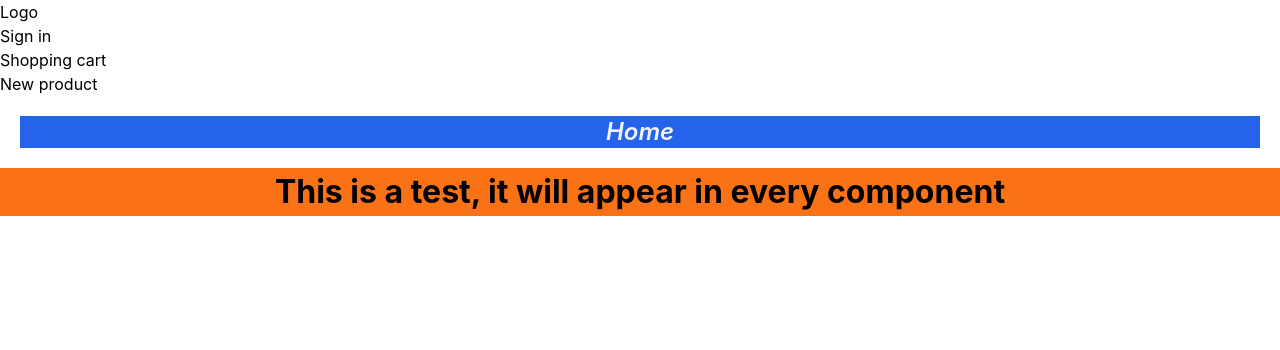
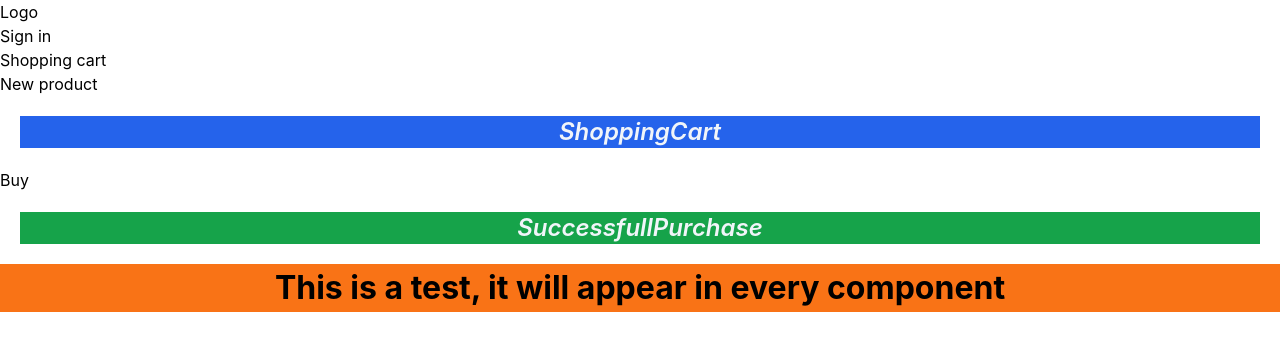
Before and after one commit to LuisAlbertoATOS/OnlineStore-React, a React (Create React App) app in the folder online-store/: page /shopping-cart/successfull-purchase in a window 1280 px wide. Shown: the top 350 px of the page. Built offline with nearby package versions, Linux system fonts and the light colour scheme.

Commit message:
Add missing routes

```diff
--- a/online-store/src/App.js
+++ b/online-store/src/App.js
@@ -4,9 +4,17 @@ import { Route, Routes, Link } from 'react-router-dom';
 import Home from './components/Home/Home';
 import SignInForm from './forms/SignInForm';
 import ProductForm from './forms/ProductForm';
+import ShoppingCart from './components/ShoppingCart/ShoppingCart';
+
+// Components that aren't ready
+import AdminDashboard from './components/Admin/AdminDashboard';
+import Products from './components/Admin/Products';
+import Sales from './components/Admin/Sales';
+import ProductDetails from './components/Home/ProductDetails';
+import ProductList from './components/Home/ProductList';
+import UserInfoForm from './forms/UserInfoForm';
 
 import './App.css';
-import ShoppingCart from './components/ShoppingCart/ShoppingCart';
 
 function App() {
   return (
@@ -29,8 +37,21 @@ function App() {
       <Routes>
         <Route path="/*" element={<Home />} />
         <Route path="/sign-in" element={<SignInForm />} />
-        <Route path="/shopping-cart" element={<ShoppingCart />} />
+        <Route path="/shopping-cart/*" element={<ShoppingCart />} />
         <Route path="/product-form" element={<ProductForm action={'New'} />} />
+
+        {/* Routes below this comment doesn't work right now */}
+        {/* Admin */}
+        <Route path="/admin-dashboard" element={<AdminDashboard />} />
+        <Route path="/products" element={<Products />} />
+        <Route path="/sales" element={<Sales />} />
+
+        {/* Home */}
+        <Route path="/product-detail" element={<ProductDetails />} />
+        <Route path="/product-list" element={<ProductList />} />
+
+        {/* Forms */}
+        <Route path="/user-form" element={<UserInfoForm />} />
       </Routes>
 
       <h1 className="debug bg-orange-500">
--- a/online-store/src/components/ShoppingCart/SuccessfullPurchase.jsx
+++ b/online-store/src/components/ShoppingCart/SuccessfullPurchase.jsx
@@ -1,9 +1,11 @@
-import React from 'react'
+import React from 'react';
 
 const SuccessfullPurchase = () => {
   return (
-    <div>SuccessfullPurchase</div>
-  )
-}
+    <div className="italic font-semibold text-center text-2xl text-slate-100 bg-green-600 m-5">
+      SuccessfullPurchase
+    </div>
+  );
+};
 
-export default SuccessfullPurchase
+export default SuccessfullPurchase;
```
Also changed, not shown: online-store/src/code.png (added).
